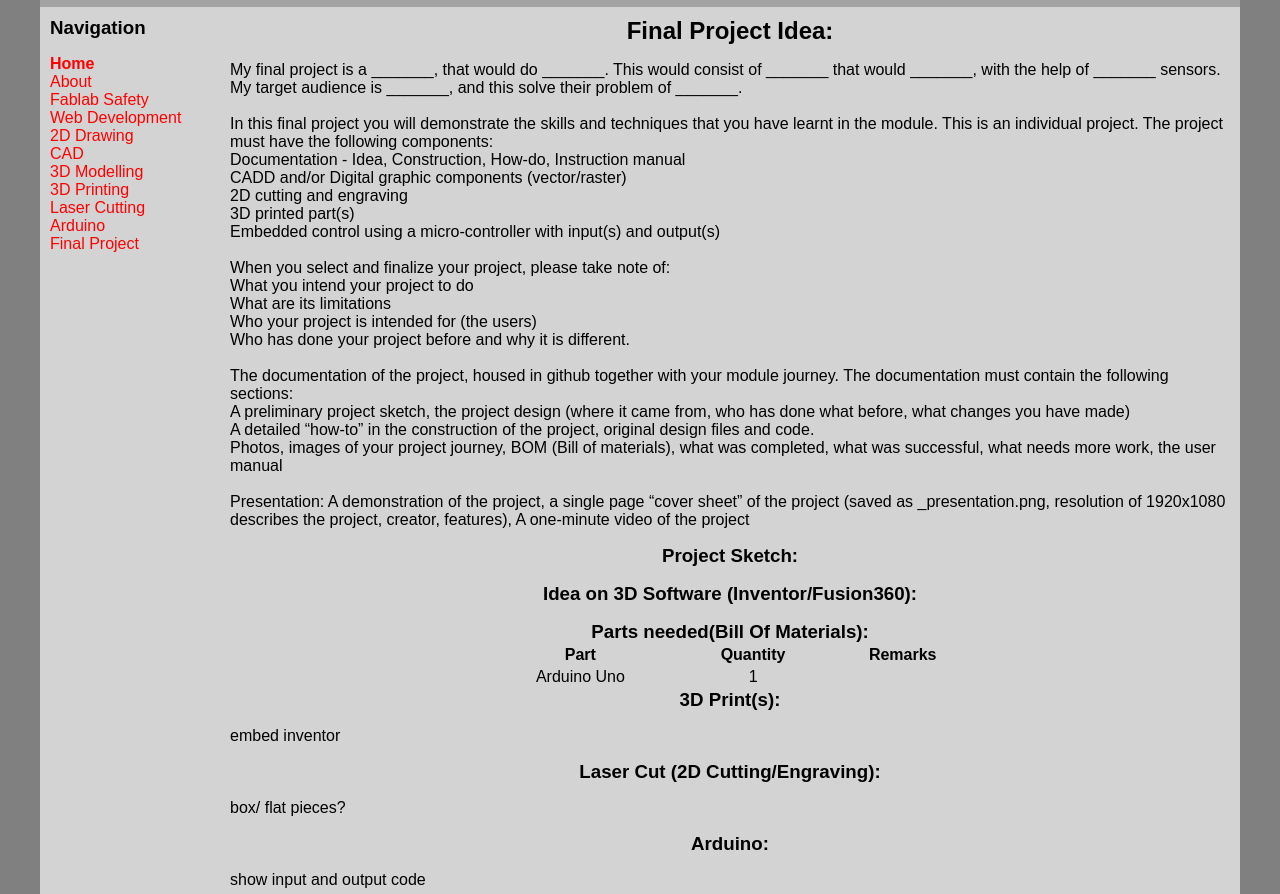
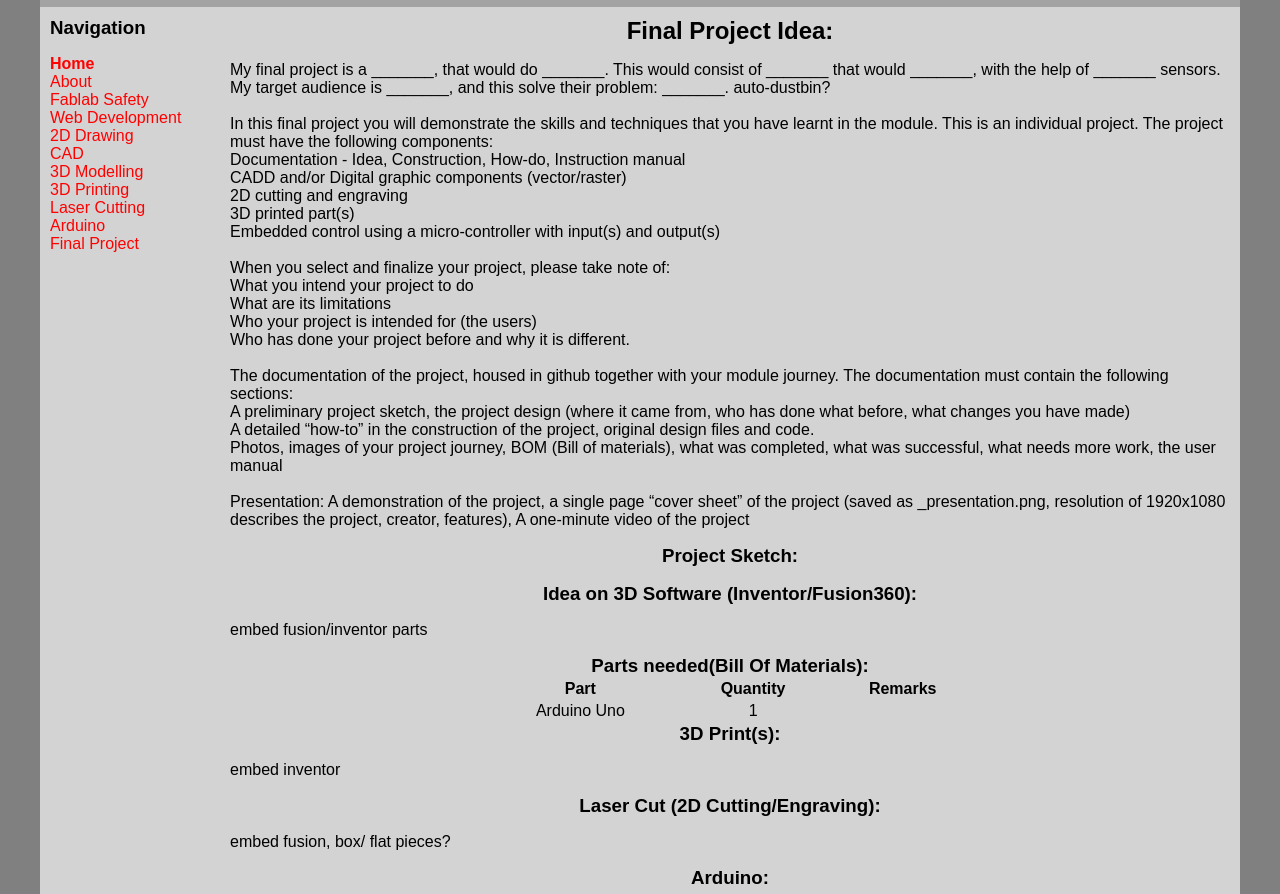
Before and after one commit to Mattyjm/EP1000-Website, a plain HTML site: page 09-project.html in a window 1280 px wide. Shown: the part 58-952 px from the top of the page. Drawn offline with Linux system fonts and the light colour scheme.

Commit message:
more updates

```diff
--- a/09-project.html
+++ b/09-project.html
@@ -33,7 +33,9 @@
 					<h2 align="center"> Final Project Idea: </h2>
 
 					<p> My final project is a _______, that would do _______. This would consist of _______ that would _______, with the help of _______ sensors.
-					My target audience is _______, and this solve their problem of _______.
+					My target audience is _______, and this solve their problem: _______.
+
+					auto-dustbin?
 
 
 
@@ -68,7 +70,7 @@
 
 					<h3 align="center"> Idea on 3D Software (Inventor/Fusion360): </h3>
 
-					<p> </p>
+					<p> embed fusion/inventor parts </p>
 
 					<h3 align="center"> Parts needed(Bill Of Materials): </h3>
 
@@ -96,7 +98,7 @@
 
 					<h3 align="center"> Laser Cut (2D Cutting/Engraving): </h3>
 
-					<p> box/ flat pieces? </p>
+					<p> embed fusion, box/ flat pieces? </p>
 
 					<h3 align="center"> Arduino: </h3>
 
```
Also changed, not shown: 08-arduino.html (+2 -2 lines).
